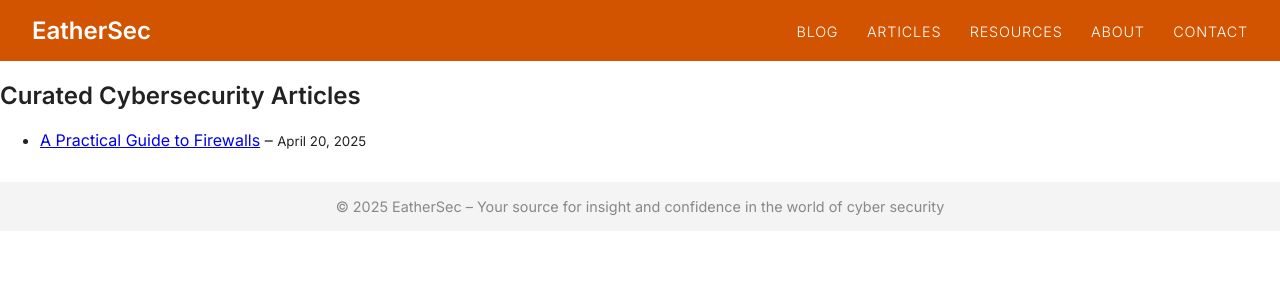
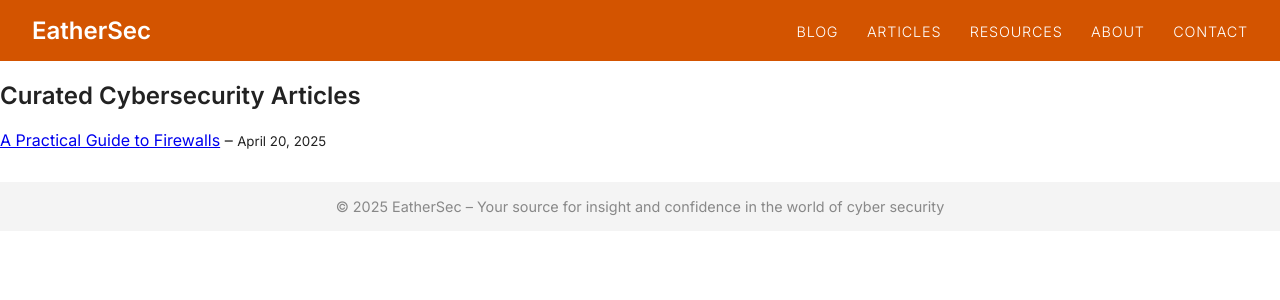
Before and after one commit to espenssk/blogpage, a Jekyll site: the page built from articles.md, in a window 1280 px wide. Shown: the top 300 px of the page. Built offline with Jekyll 4.4.1, drawn with Linux system fonts in a browser that asks for light colours.

Commit message:
Update style.css

```diff
--- a/assets/css/style.css
+++ b/assets/css/style.css
@@ -72,6 +72,15 @@ nav a {
   border-radius: 6px;
 }
 
+.post-list {
+  list-style: none;
+  padding-left: 0;
+}
+
+.post-list li {
+  margin-bottom: 1rem;
+}
+
 footer {
   text-align: center;
   padding: 1rem;
```
